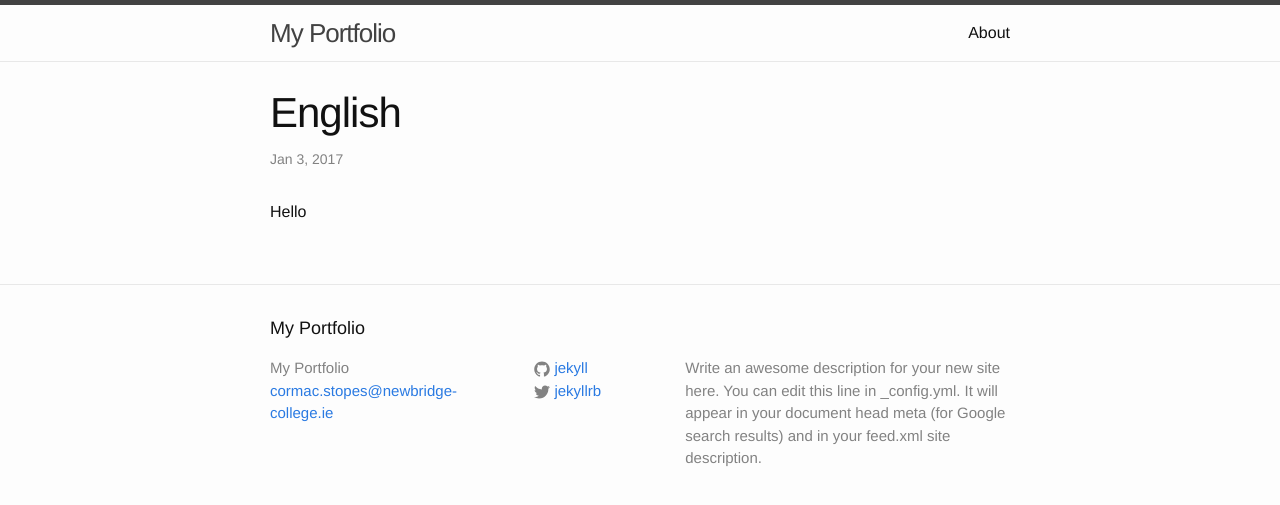
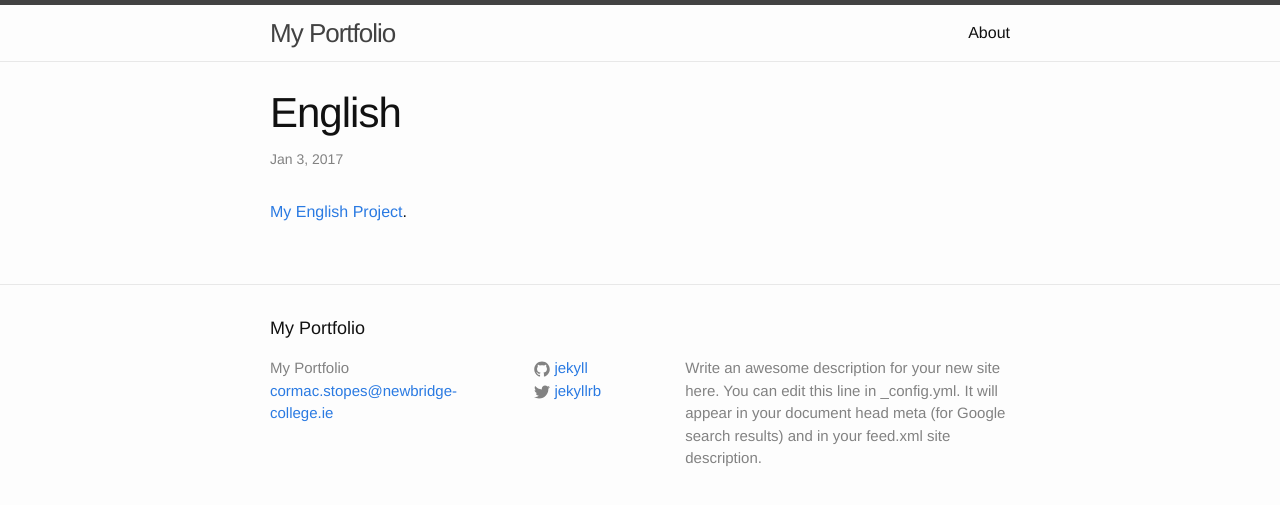
Before and after one commit to cstopes/cstopes.github.io, a Jekyll site: the page built from _posts/2017-01-03-english.markdown, in a window 1280 px wide. Shown: the top 505 px of the page. Built offline with Jekyll 4.4.1, drawn with Linux system fonts in a browser that asks for light colours.

Commit message:
Update 2017-01-03-english.markdown

```diff
--- a/_posts/2017-01-03-english.markdown
+++ b/_posts/2017-01-03-english.markdown
@@ -5,6 +5,6 @@
 ---
 <html>
   <body>
-    <p>Hello</p>
+  <p><a href="PROJECT.docx" target=_blank>My English Project</a>.</p>
   </body>
 <html>
```
